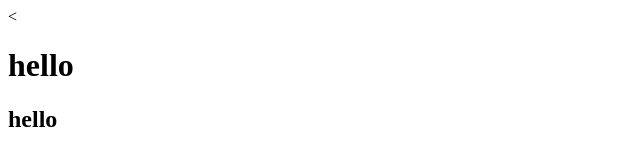
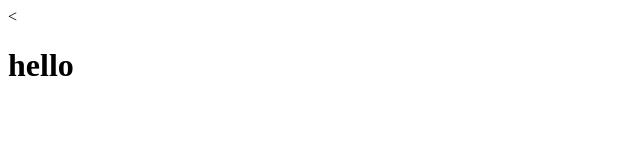
Before and after one commit to Rez2048/git, a plain HTML site: page index.html in a window 1280 px wide. Shown: the full height of the page, 0-640 px from the left. Drawn offline with Linux system fonts and the light colour scheme.

Commit message:
remove line in index

```diff
--- a/index.html
+++ b/index.html
@@ -6,6 +6,5 @@
   </head>
   <body>
     <h1>hello</h1>
-    <h2>hello</<h2>
   </body>
 </html>
```
